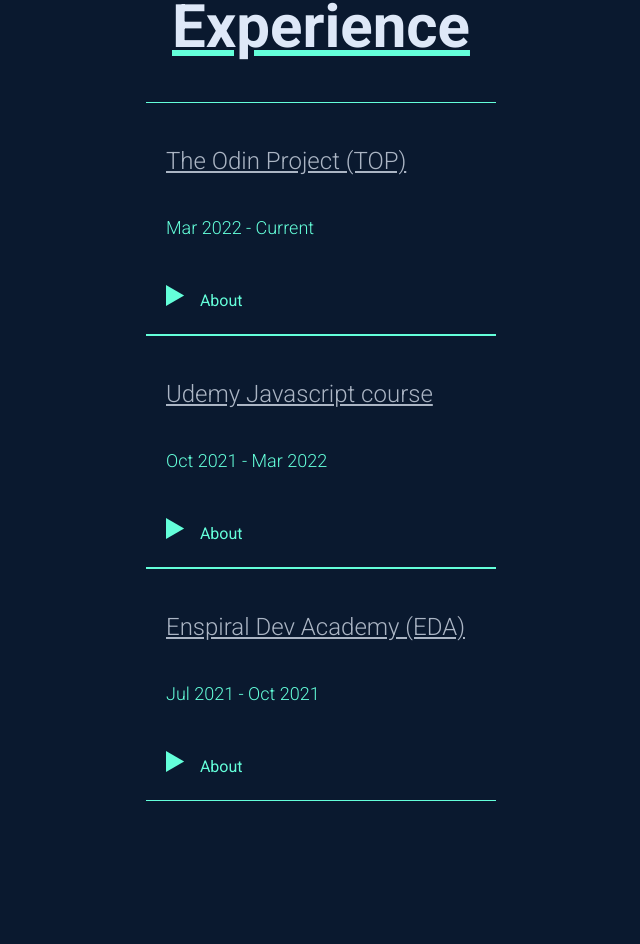
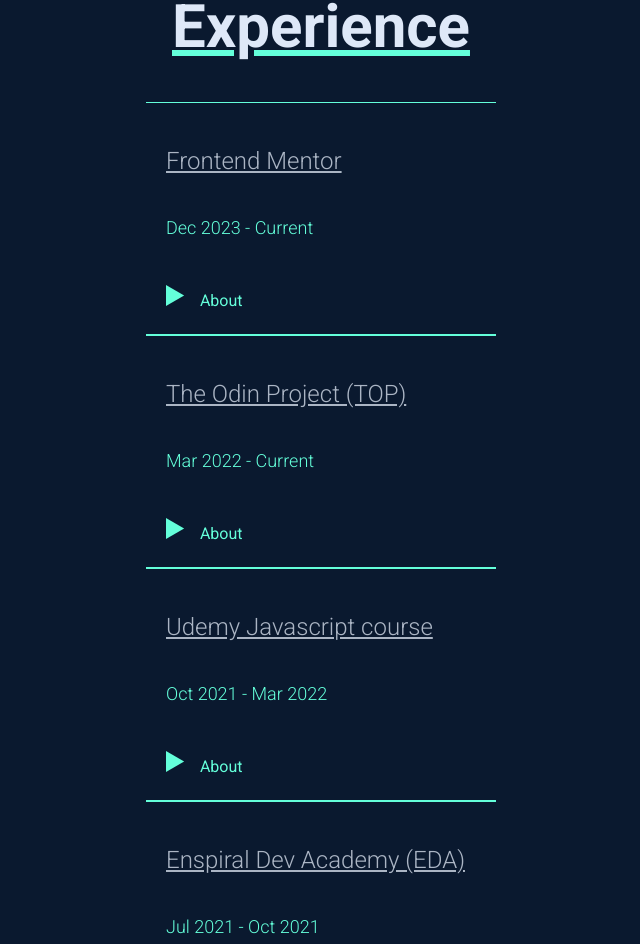
Before and after one commit to Chris-Wagg/personal-website-v3, a React (Create React App) app: page / in a window 1280 px wide. Shown: the part 2882-3826 px from the top of the page, without its empty margins (319-959 px from the left). Before the commit the page ends 3771 px from the top, so only its background shows below. Built offline with nearby package versions, Linux system fonts and the light colour scheme.

Commit message:
frontend montor experience added

```diff
--- a/src/pages/Experience.jsx
+++ b/src/pages/Experience.jsx
@@ -2,23 +2,28 @@ import ExperienceCard from '../components/ExperienceCard'
 
 export default function Experience() {
 	return (
-		<section className="secondary-container" id="scroll-target-experience">
-			<h1 className="title-text">Experience</h1>
-			<div className="experience-cards-container">
+		<section className='secondary-container' id='scroll-target-experience'>
+			<h1 className='title-text'>Experience</h1>
+			<div className='experience-cards-container'>
 				<ExperienceCard
-					experienceName="The Odin Project (TOP)"
-					experienceDate="Mar 2022 - Current"
+					experienceName='Frontend Mentor'
+					experienceDate='Dec 2023 - Current'
+					aboutExperience={`Frontend Mentor provides a series of component and single page projects commonly fount in front end development projects. The small project based tasks are a great way to practice skills while adding items to your portfolio.`}
+				/>
+				<ExperienceCard
+					experienceName='The Odin Project (TOP)'
+					experienceDate='Mar 2022 - Current'
 					aboutExperience={`An open source fullstack course that focuses on deep understanding of fundamentals in HTML, CSS, JS, testing and React. I am currently working my way through the content in my spare time, with a focus on front end aspects. This is great project driven work that allows you to go through the sections you want to learn without feeling like you are missing huge chucks from other sections`}
 				/>
 
 				<ExperienceCard
-					experienceName="Udemy Javascript course"
-					experienceDate="Oct 2021 - Mar 2022"
+					experienceName='Udemy Javascript course'
+					experienceDate='Oct 2021 - Mar 2022'
 					aboutExperience={`A Javascript course focused on JS fundamentals and DOM manipulation. I spent a couple of months working through some of this content before moving onto The Odin Project`}
 				/>
 				<ExperienceCard
-					experienceName="Enspiral Dev Academy (EDA)"
-					experienceDate="Jul 2021 - Oct 2021"
+					experienceName='Enspiral Dev Academy (EDA)'
+					experienceDate='Jul 2021 - Oct 2021'
 					aboutExperience={`A 16 week bootcamp learning modern tech stacks (React, Node, Jest, Redux, SQL) with a focus on hands-on learning and project driven work using agile methods. Another focus of this course was the human/ soft skills needed to be able to work with others. It taught a lot about giving and recieving feedback and learning how to learn`}
 				/>
 			</div>
```
